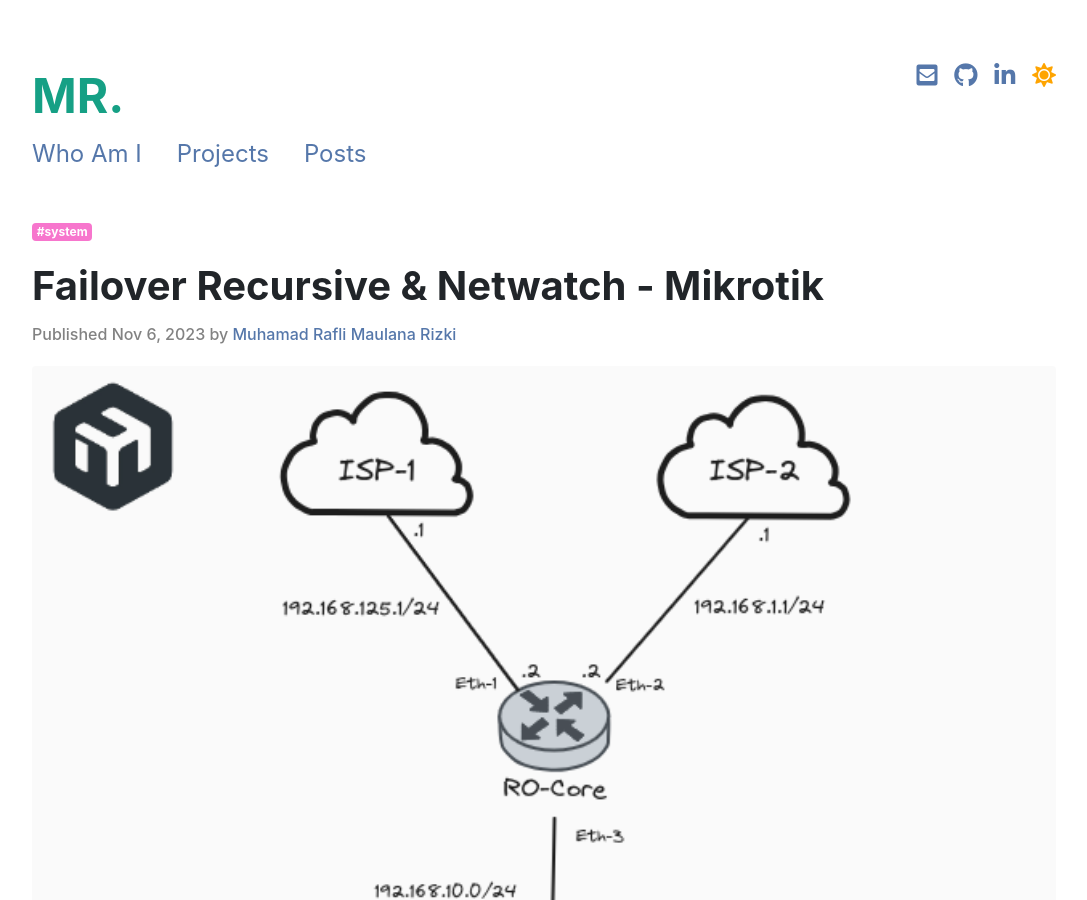
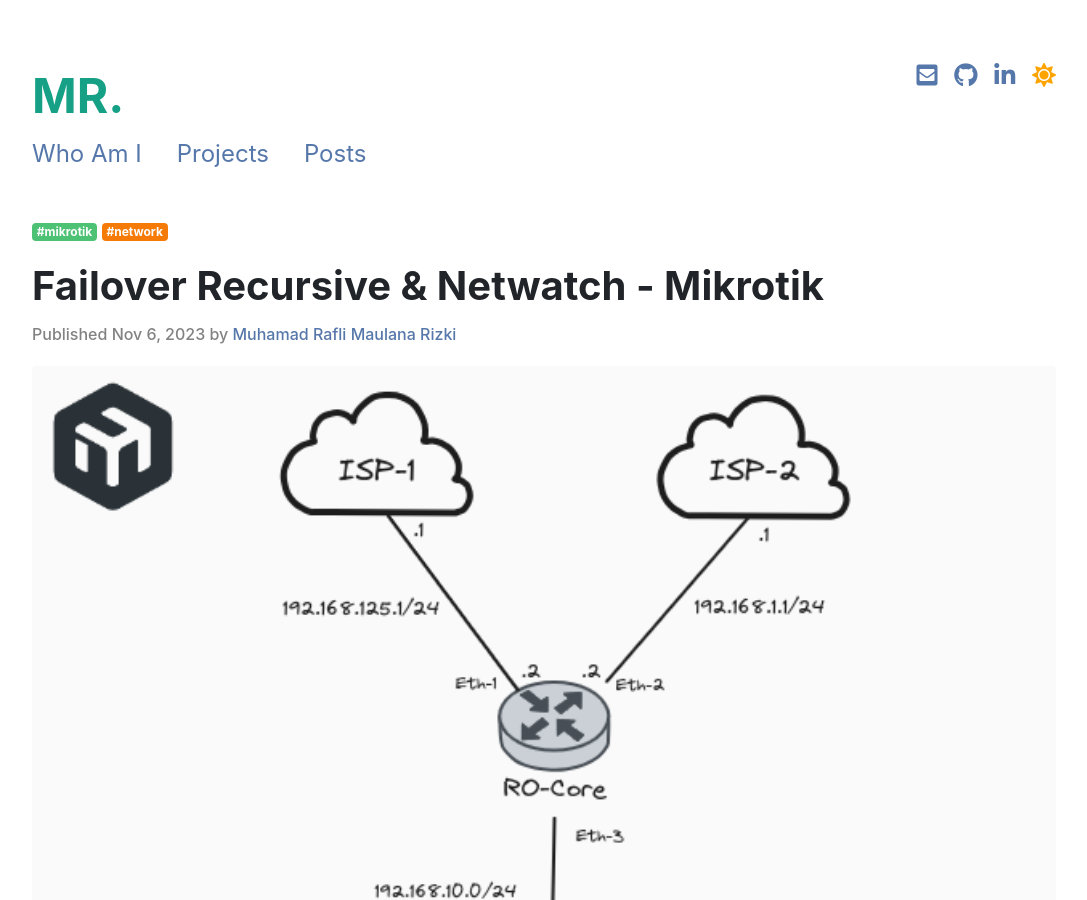
Before and after one commit to raflimaulanarizki/raflimaulanarizki.github.io, a Jekyll site: the page built from _posts/2023-11-06-Failover_Recursive&Netwatch.md, in a window 1280 px wide and 900 px high. Shown: the whole window, without its empty margins (96-1183 px from the left). Built offline with Jekyll 4.4.1, drawn with Linux system fonts in a browser that asks for light colours; nearby versions of some CDN libraries; comment, search, counter and statistics services are not loaded; a style sheet for code colours, icons or effects is not loaded; part of the change alters nothing that is shown.

Commit message:
Failover

```diff
--- a/_posts/2023-11-06-Failover_Recursive&Netwatch.md
+++ b/_posts/2023-11-06-Failover_Recursive&Netwatch.md
@@ -3,7 +3,7 @@ layout: post
 title: Failover Recursive & Netwatch - Mikrotik
 date: 2023-11-06
 pin:
-tags: system
+tags: mikrotik network
 splash_img_source: /assets/img/2023-11-06-Failover_Recursive&Netwatch/topo.png
 splash_img_caption:
 ---
@@ -84,19 +84,17 @@ Setting network dari topologi diatas.
 
 3. Set Configure Netwatch
 
-    ![netwatch1.png](/assets/img/2023-11-06-Failover_Recursive&Netwatch/netwatch1.png)
-    Hosts : IP Internet yang di monitoring
+    <img src="/assets/img/2023-11-06-Failover_Recursive&Netwatch/netwatch1.png" alt="netwatch1" style="width: 40%;">
+    Hosts : IP Internet yang di monitoring <br>
+    Interval : Berapa lama untuk menentukan down atau tidaknya, set ke 5 sektiar (3-5 detik) <br>
+    Timeout : Timeout Hosts. <br>
 
     ![netwatch2.png](/assets/img/2023-11-06-Failover_Recursive&Netwatch/netwatch2.png)
-    Interval : Berapa lama untuk menentukan down atau tidaknya, set ke 5 sektiar (3-5 detik)
-
-    ![netwatch3.png](/assets/img/2023-11-06-Failover_Recursive&Netwatch/netwatch3.png)
-    Timeout : Timeout Hosts.
-
     ⇒ Set disable route dengan comment “Utama”
 
     Otomatis Route backup akan menerusakan traffic internet jika status DOWN.
 
+    ![netwatch3.png](/assets/img/2023-11-06-Failover_Recursive&Netwatch/netwatch3.png)
     ⇒ Set enable route dengan comment “Utama”
 
     Route Utama akan kembali menerusakan traffic internet jika status UP.
```
